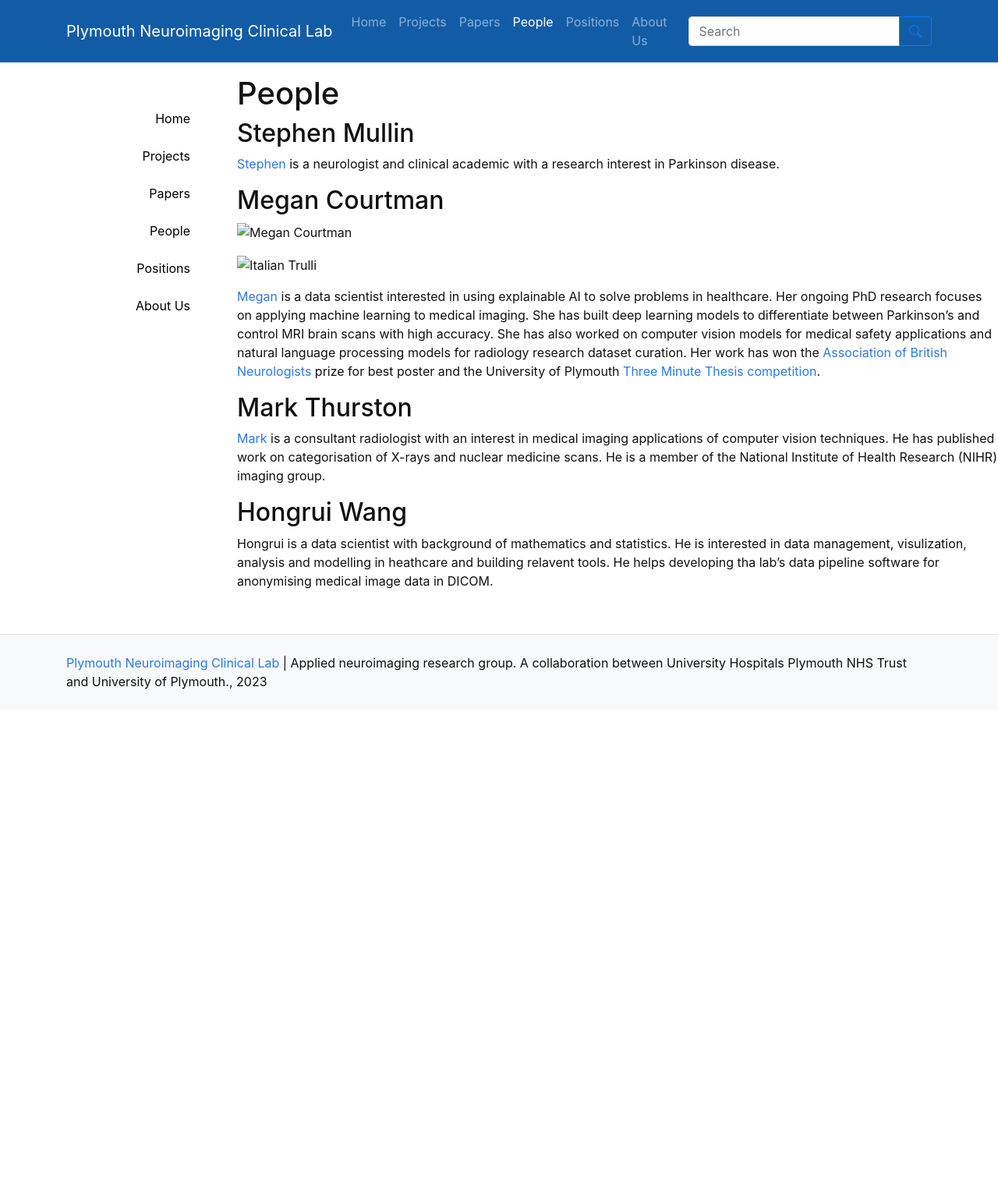
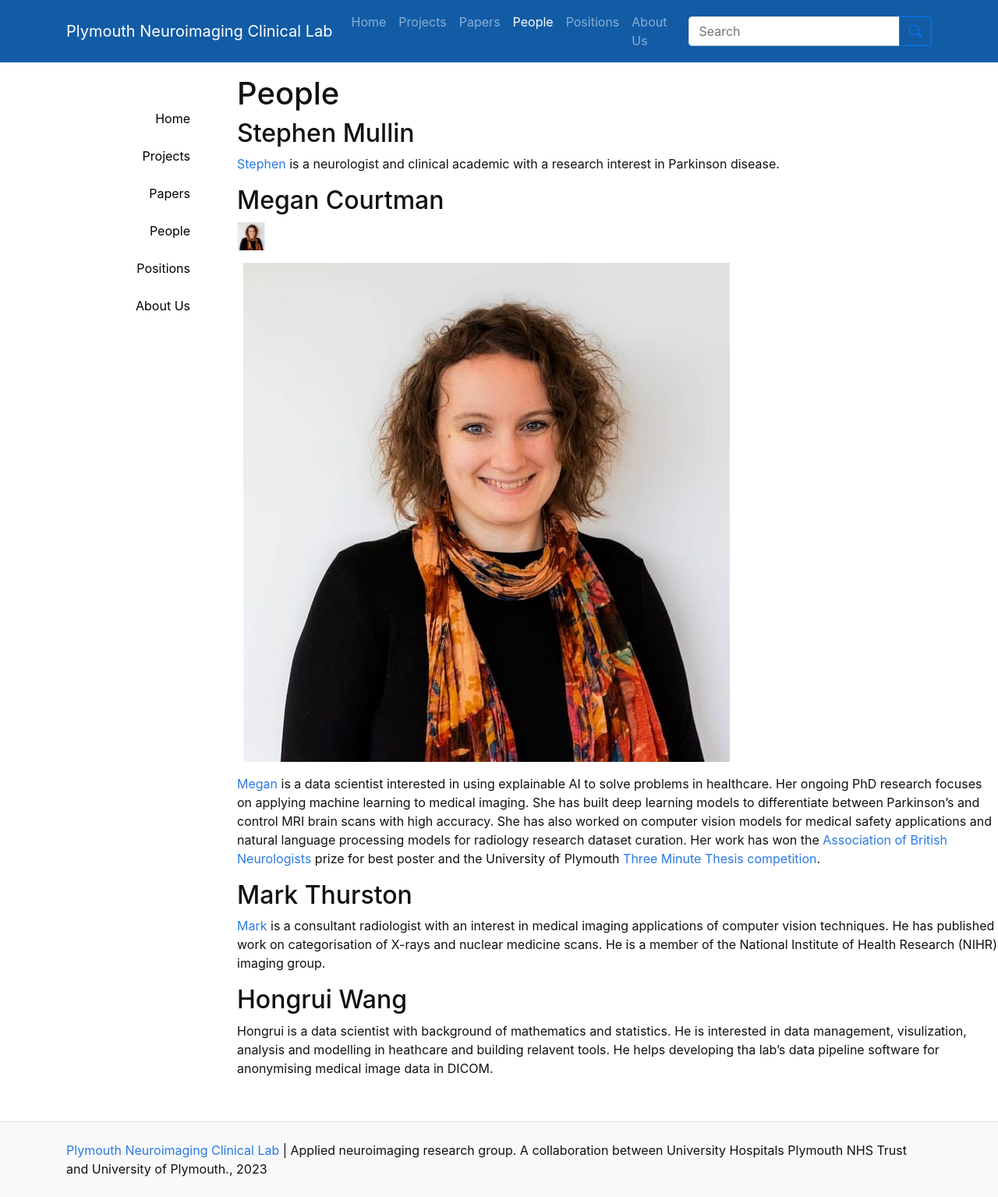
Before and after one commit to sustainsw/sustainsw.github.io, a Jekyll site: the page built from pages/people.md, in a window 1280 px wide. Shown: the whole page at 78% size. Built offline with Jekyll 4.4.1, drawn with Linux system fonts in a browser that asks for light colours; before the commit the page ends 910 px from its top, so only the background shows below that.

Commit message:
Update people.md

```diff
--- a/pages/people.md
+++ b/pages/people.md
@@ -9,10 +9,10 @@ nav_order: 3
 
 ## Megan Courtman
 
-![Megan Courtman](plymouth-neuroimaging.github.io/assets/img/Megan_Courtman.jpg)
+![Megan Courtman](/assets/img/Megan_Courtman.jpg){:height="36px" width="36px"}
 
 {% raw %}
-<img src="plymouth-neuroimaging.github.io/assets/img/Megan_Courtman.jpg" alt="Italian Trulli">
+<img src="/assets/img/Megan_Courtman.jpg" alt="Italian Trulli">
 {% endraw %}
 
 [Megan](https://www.plymouth.ac.uk/staff/megan-courtman) is a data scientist interested in using explainable AI to solve problems in healthcare. Her ongoing PhD research focuses on applying machine learning to medical imaging. She has built deep learning models to differentiate between Parkinson's and control MRI brain scans with high accuracy. She has also worked on computer vision models for medical safety applications and natural language processing models for radiology research dataset curation. Her work has won the [Association of British Neurologists](https://www.theabn.org/) prize for best poster and the University of Plymouth [Three Minute Thesis competition](https://www.plymouth.ac.uk/student-life/your-studies/research-degrees/doctoral-college/researcher-development-programme/three-minute-thesis-competition).
```
